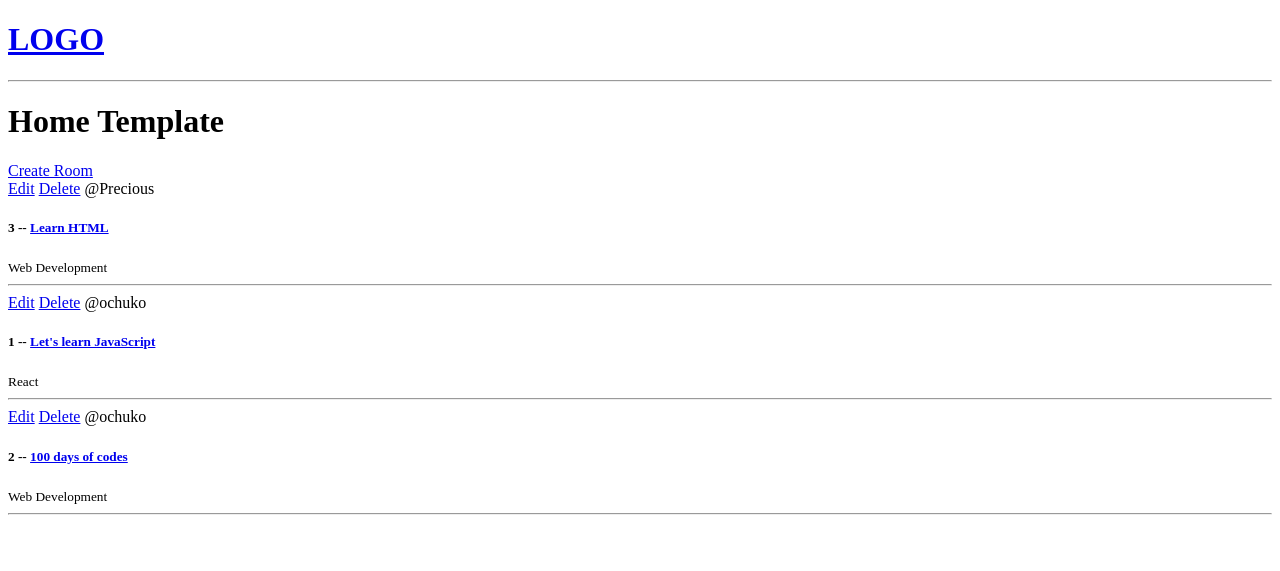
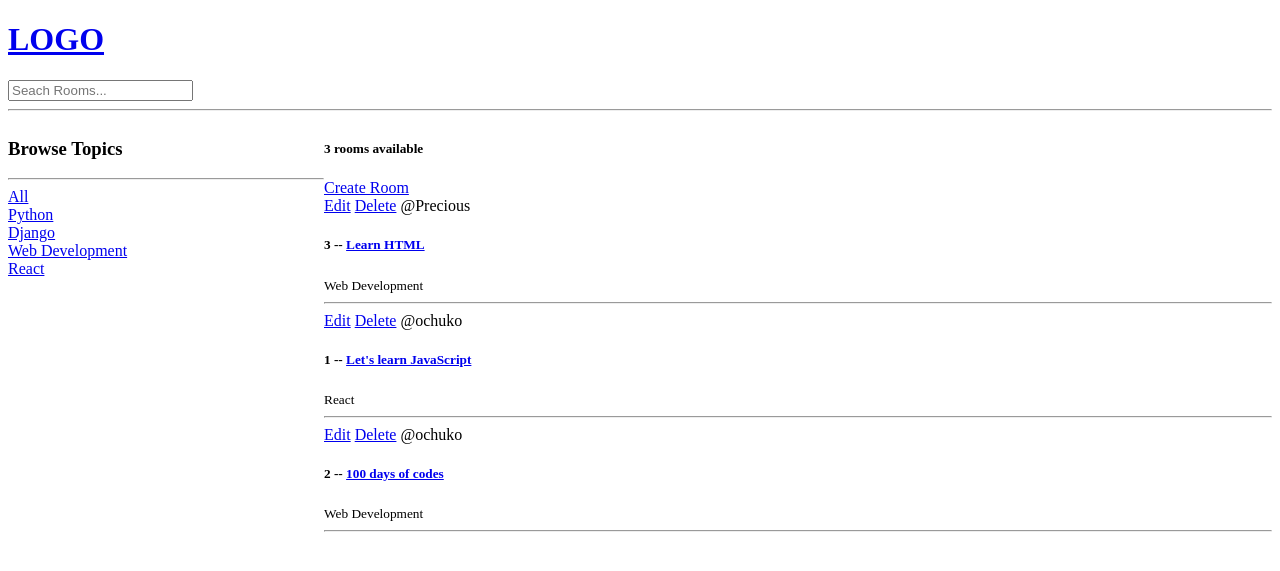
Before and after one commit to preciousimo/study, a Django app: page / in a window 1280 px wide. Shown: the top 571 px of the page. Run offline with Django 4.2, Linux system fonts and the light colour scheme; data comes from the database, SQL or seed files in the repository.

Commit message:
Search Functionality

```diff
--- a/base/templates/base/home.html
+++ b/base/templates/base/home.html
@@ -1,14 +1,37 @@
 {% extends 'main.html' %} {% block content %}
 
-<h1>Home Template</h1>
+<style>
+  .home-container {
+    display: grid;
+    grid-template-columns: 1fr 3fr;
+  }
+</style>
+
+<div class="home-container">
 
   <div>
+    <h3>Browse Topics</h3>
+    <hr>
 
+    <div>
+      <a href="{% url 'home' %} ">All</a>
+    </div>
+
+    {% for topic in topics %}
+    <div>
+      <a href="{% url 'home' %}?q={{ topic.name }}">{{ topic.name }}</a>
+    </div>
+    {% endfor %}
+  </div>
+
+  <div>
+    <h5>{{ room_count}} rooms available</h5>
     <a href="{% url 'create-room' %}"> Create Room </a>
 
     <div>
       {% for room in rooms %}
       <div>
+
         <a href="{% url 'update-room' room.id %}">Edit</a>
         <a href="{% url 'delete-room' room.id %}">Delete</a>
         <span>@{{room.host.username}}</span>
@@ -18,6 +41,10 @@
         <hr>
       </div> {% endfor %}
     </div>
+
+  </div>
+
+
 </div>
 
 {% endblock content %}
--- a/base/views.py
+++ b/base/views.py
@@ -1,11 +1,21 @@
 from django.shortcuts import render, redirect
-from .models import Room
+from django.db.models import Q
+from .models import Room, Topic
 from .forms import RoomForm
 
 
 def home(request):
-    rooms = Room.objects.all()
-    context = {'rooms':rooms}
+    q = request.GET.get('q') if request.GET.get('q') != None else ''
+
+    rooms = Room.objects.filter(Q(topic__name__icontains=q) |
+                                Q(name__icontains=q) |
+                                Q(description__icontains=q)
+                                )
+
+    topics = Topic.objects.all()
+    room_count = rooms.count()
+
+    context = {'rooms':rooms, 'topics':topics, 'room_count':room_count}
     return render(request, 'base/home.html', context)
 
 def room(request, pk):
--- a/templates/navbar.html
+++ b/templates/navbar.html
@@ -2,4 +2,8 @@
   <h1>LOGO</h1>
 </a>
 
+<form method="GET" action="{% url 'home' %} ">
+  <input type="text" name="q" placeholder="Seach Rooms...">
+</form>
+
 <hr>
```
Lines whose indentation alone changed are shown as unchanged.
